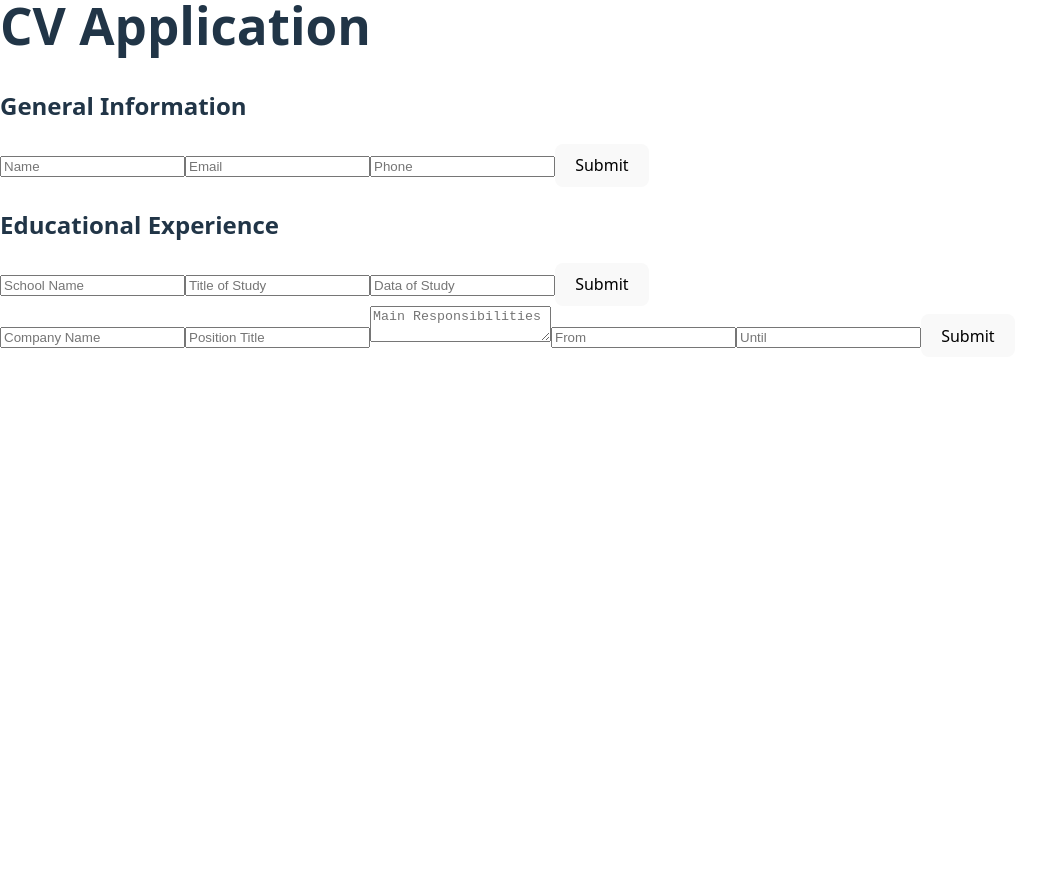
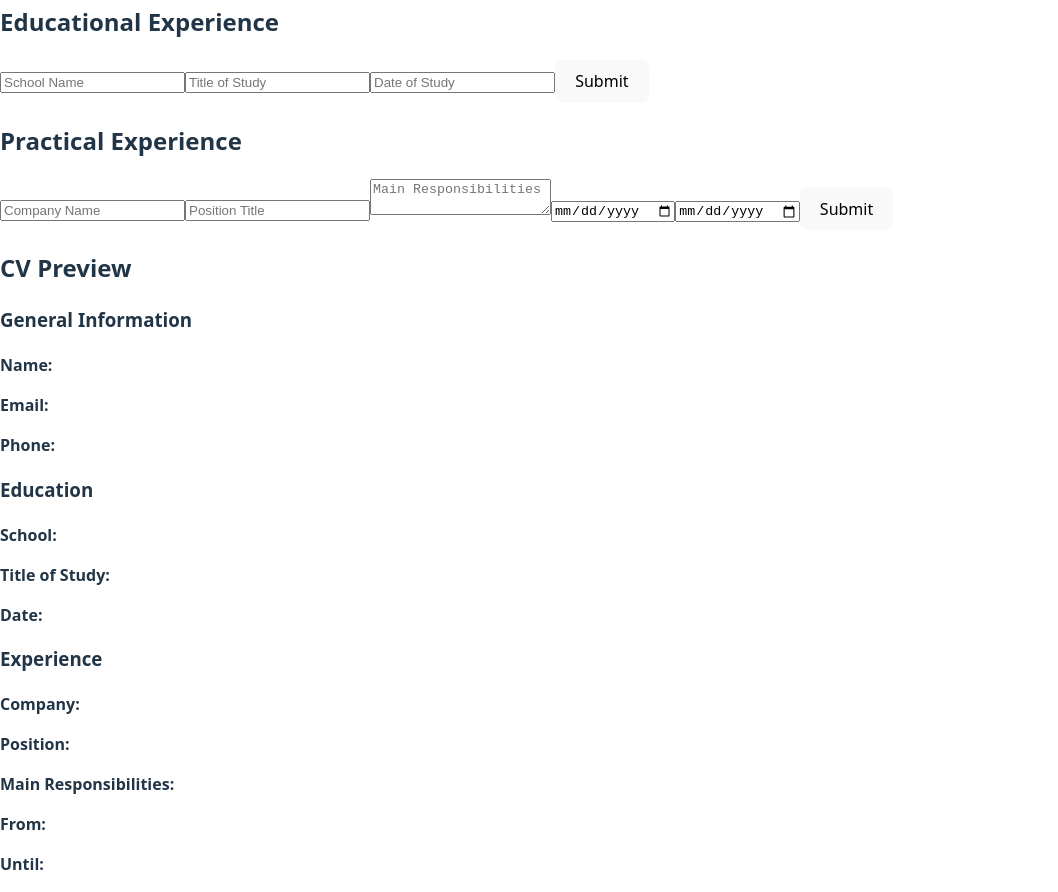
Before and after one commit to ENAwareness/cv-app, a React (Vite) app: page / in a window 1280 px wide. Shown: the part 240-1132 px from the top of the page, without its empty margins (0-1058 px from the left). Before the commit the page ends 800 px from the top, so only its background shows below. Built offline with nearby package versions, Linux system fonts and the light colour scheme.

Commit message:
Add Preview component to display submitted CV content

```diff
--- a/src/App.jsx
+++ b/src/App.jsx
@@ -1,14 +1,21 @@
+import { useState } from 'react';
 import GeneralInfoForm from './components/GeneralInfoForm';
 import EducationForm from './components/EducationForm';
 import ExperienceForm from './components/ExperienceForm';
+import Preview from './components/Preview';
 
 function App() {
+  const [generalInfo, setGeneralInfo] = useState({});
+  const [educationInfo, setEducation] = useState({});
+  const [experienceInfo, setExperience] = useState({});
+
   return (
     <div>
       <h1>CV Application</h1>
-      <GeneralInfoForm />
-      <EducationForm />
-      <ExperienceForm />
+      <GeneralInfoForm onSubmit={setGeneralInfo} />
+      <EducationForm onSubmit={setEducation} />
+      <ExperienceForm onSubmit={setExperience} />
+      <Preview general={generalInfo} education={educationInfo} experience={experienceInfo} />
     </div>
   );
 }
--- a/src/components/EducationForm.jsx
+++ b/src/components/EducationForm.jsx
@@ -1,11 +1,11 @@
 import { useState } from 'react';
 
-export default function EducationForm() {
+export default function EducationForm({ onSubmit }) {
   const [isEditing, setIsEditing] = useState(true);
   const [info, setInfo] = useState({
     school: '',
     title: '',
-    data: ''
+    date: ''
   });
 
   function handleChange(e) {
@@ -16,6 +16,7 @@ export default function EducationForm() {
   function handleSubmit(e) {
     e.preventDefault();
     setIsEditing(false);
+    onSubmit(info);
   }
 
   function handleEdit() {
@@ -42,9 +43,9 @@ export default function EducationForm() {
         />
         <input
           type="text"
-          name="data"
-          placeholder="Data of Study"
-          value={info.data}
+          name="date"
+          placeholder="Date of Study"
+          value={info.date}
           onChange={handleChange}
         />
         <button type="submit">Submit</button>
@@ -56,7 +57,7 @@ export default function EducationForm() {
         <h2>Educational Experience</h2>
         <p>School: {info.school}</p>
         <p>Title: {info.title}</p>
-        <p>Data: {info.data}</p>
+        <p>Date: {info.date}</p>
         <button onClick={handleEdit}>Edit</button>
       </div>
     );
--- a/src/components/ExperienceForm.jsx
+++ b/src/components/ExperienceForm.jsx
@@ -1,13 +1,13 @@
 import { useState } from 'react';
 
-export default function ExperienceForm() {
+export default function ExperienceForm({ onSubmit }) {
   const [isEditing, setIsEditing] = useState(true);
   const [info, setInfo] = useState({
     company: '',
     position: '',
     responsibilities: '',
-    dataFrom: '',
-    dataUntil: ''
+    dateFrom: '',
+    dateUntil: ''
   });
 
   function handleChange(e) {
@@ -18,6 +18,7 @@ export default function ExperienceForm() {
   function handleSubmit(e) {
     e.preventDefault();
     setIsEditing(false);
+    onSubmit(info);
   }
 
   function handleEdit() {
@@ -27,6 +28,7 @@ export default function ExperienceForm() {
   if (isEditing) {
     return (
       <form onSubmit={handleSubmit}>
+        <h2>Practical Experience</h2>
         <input
           type="text"
           name="company"
@@ -47,17 +49,17 @@ export default function ExperienceForm() {
           value={info.responsibilities}
           onChange={handleChange}></textarea>
         <input
-          type="data"
-          name="dataFrom"
+          type="date"
+          name="dateFrom"
           placeholder="From"
-          value={info.dataFrom}
+          value={info.dateFrom}
           onChange={handleChange}
         />
         <input
-          type="data"
-          name="dataUntil"
+          type="date"
+          name="dateUntil"
           placeholder="Until"
-          value={info.dataUntil}
+          value={info.dateUntil}
           onChange={handleChange}
         />
         <button type="submit">Submit</button>
@@ -70,8 +72,8 @@ export default function ExperienceForm() {
         <p>Company: {info.company}</p>
         <p>Position: {info.position}</p>
         <p>Responsibilities: {info.responsibilities}</p>
-        <p>From: {info.dataFrom}</p>
-        <p>Until: {info.dataUntil}</p>
+        <p>From: {info.dateFrom}</p>
+        <p>Until: {info.dateUntil}</p>
         <button onClick={handleEdit}>Edit</button>
       </div>
     );
--- a/src/components/GeneralInfoForm.jsx
+++ b/src/components/GeneralInfoForm.jsx
@@ -1,6 +1,6 @@
 import { useState } from 'react';
 
-export default function GeneralInfoForm() {
+export default function GeneralInfoForm({ onSubmit }) {
   const [isEditing, setIsEditing] = useState(true);
   const [info, setInfo] = useState({
     name: '',
@@ -13,9 +13,10 @@ export default function GeneralInfoForm() {
     setInfo((prev) => ({ ...prev, [name]: value }));
   }
 
-  function handlesubmit(e) {
+  function handleSubmit(e) {
     e.preventDefault();
     setIsEditing(false);
+    onSubmit(info);
   }
 
   function handleEdit() {
@@ -24,7 +25,7 @@ export default function GeneralInfoForm() {
 
   if (isEditing) {
     return (
-      <form onSubmit={handlesubmit}>
+      <form onSubmit={handleSubmit}>
         <h2>General Information</h2>
         <input
           type="text"
--- a/src/components/Preview.jsx
+++ b/src/components/Preview.jsx
@@ -0,0 +1,52 @@
+export default function Preview({ general, education, experience }) {
+  return (
+    <div className="preview">
+      <h2>CV Preview</h2>
+
+      <section className="general-preview">
+        <h3>General Information</h3>
+        <p>
+          <strong>Name:</strong> {general.name}
+        </p>
+        <p>
+          <strong>Email:</strong> {general.email}
+        </p>
+        <p>
+          <strong>Phone:</strong> {general.phone}
+        </p>
+      </section>
+
+      <section className="education-preview">
+        <h3>Education</h3>
+        <p>
+          <strong>School:</strong> {education.school}
+        </p>
+        <p>
+          <strong>Title of Study:</strong> {education.title}
+        </p>
+        <p>
+          <strong>Date:</strong> {education.date}
+        </p>
+      </section>
+
+      <section className="experience-preview">
+        <h3>Experience</h3>
+        <p>
+          <strong>Company:</strong> {experience.company}
+        </p>
+        <p>
+          <strong>Position:</strong> {experience.position}
+        </p>
+        <p>
+          <strong>Main Responsibilities:</strong> {experience.responsibilities}
+        </p>
+        <p>
+          <strong>From:</strong> {experience.dateFrom}
+        </p>
+        <p>
+          <strong>Until:</strong> {experience.dateUntil}
+        </p>
+      </section>
+    </div>
+  );
+}
```
